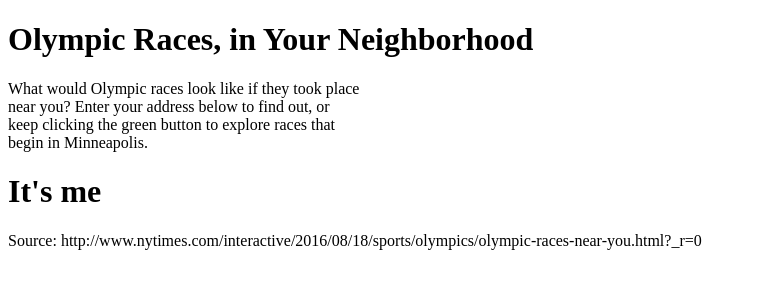
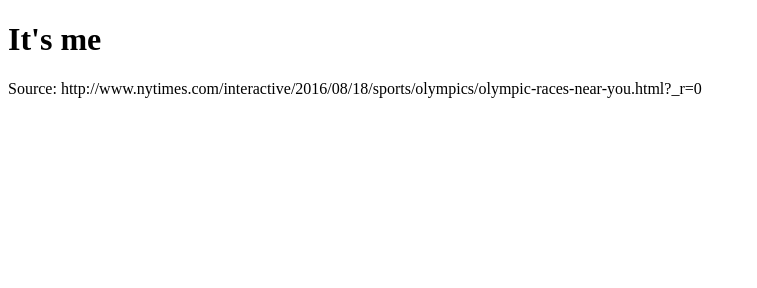
Before and after one commit to ludstuen90/olympicDistances, a website: page public/views/index.html in a window 1280 px wide. Shown: the whole page, without its empty margins (0-757 px from the left). Drawn offline with Linux system fonts and the light colour scheme; files whose address does not match are found by name.

Commit message:
edits introduction text

```diff
--- a/public/views/index.html
+++ b/public/views/index.html
@@ -10,13 +10,7 @@
   </head>
   <body>
 
-<h1>Olympic Races,
-  in Your Neighborhood </h1>
 
-  <p>What would Olympic races look like if they took place <br>
-    near you? Enter your address below to find out, or <br>
-    keep clicking the green button to explore races that <br>
-    begin in Minneapolis. </p>
 
 <h1>It's me</h1>
 Source:
```
